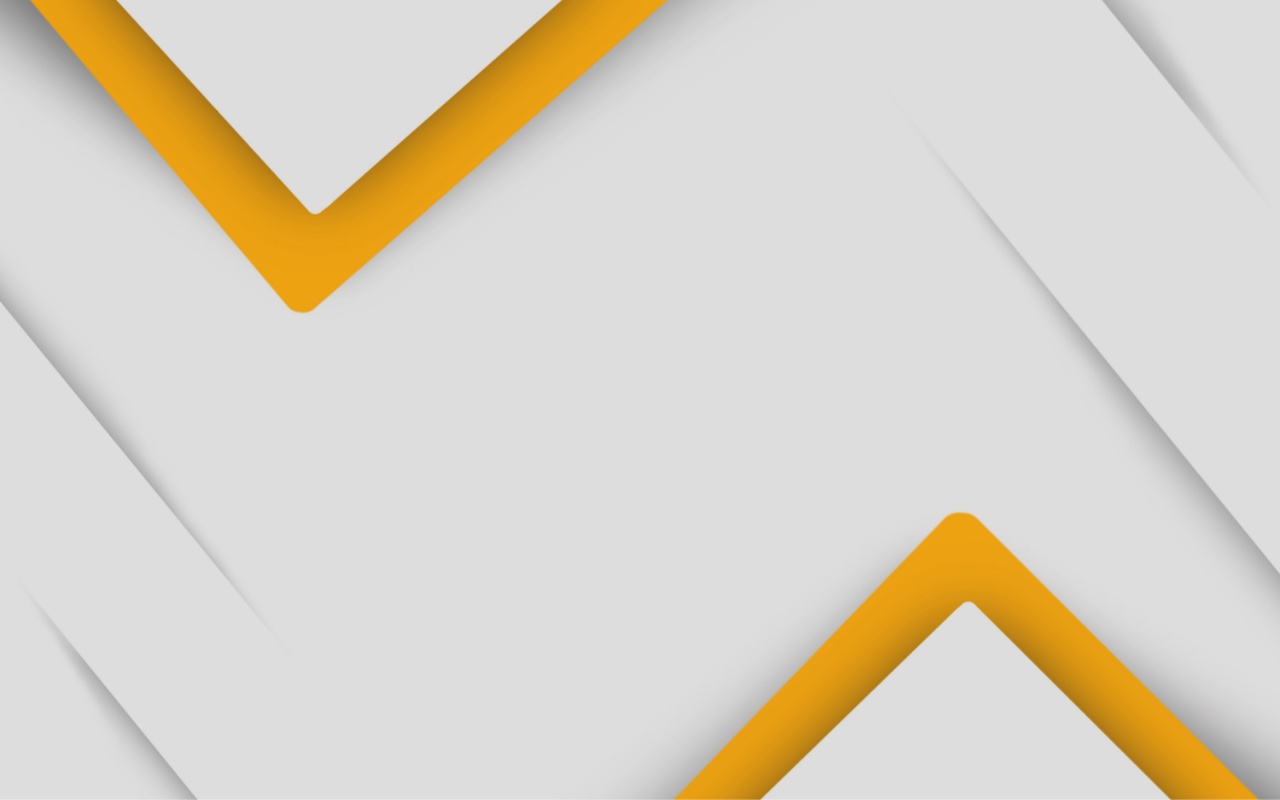
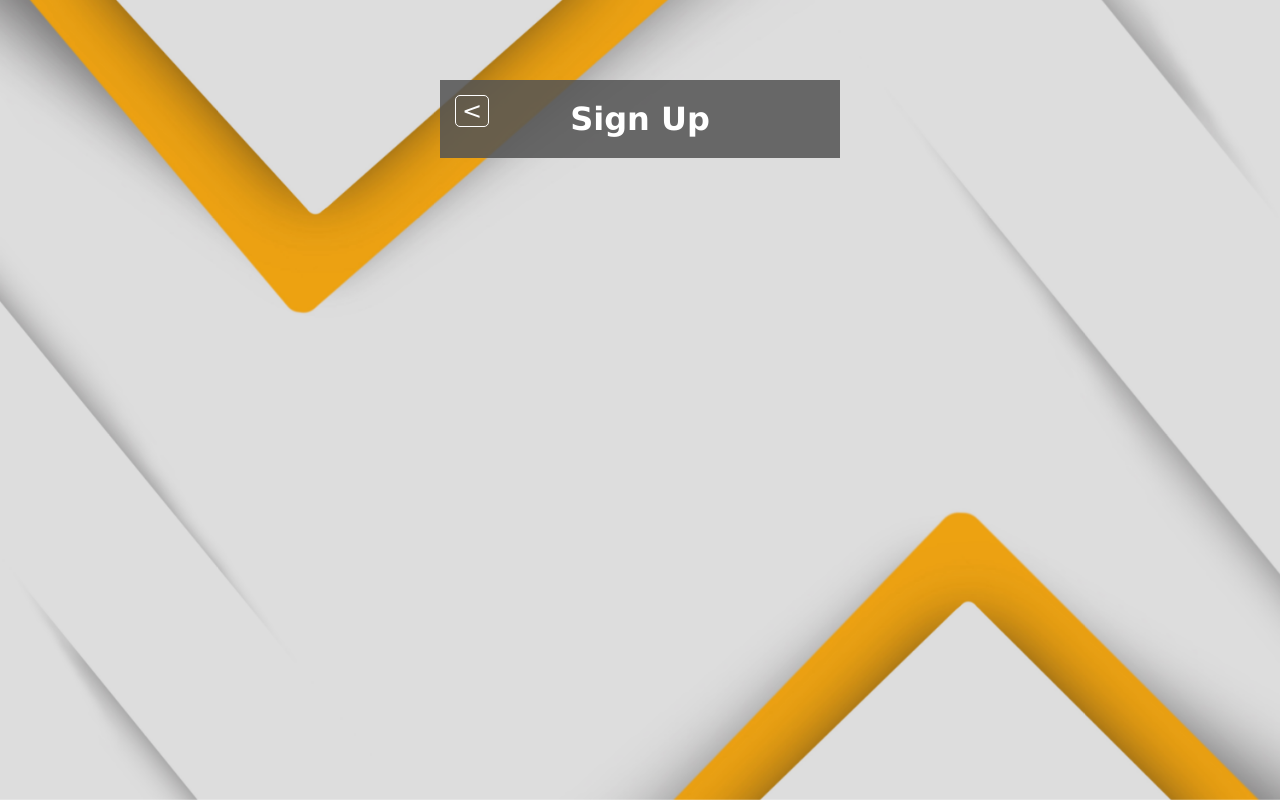
Before and after one commit to gl4zis/Online_school_frontend, a Vue app: page /signup in a window 1280 px wide. Before the commit this address had no page. Built offline with nearby package versions, Linux system fonts and the light colour scheme.

Commit message:
login form style update

```diff
--- a/src/components/LoginForm.vue
+++ b/src/components/LoginForm.vue
@@ -2,16 +2,22 @@
   <section class="form">
     <BackButton class="back"/>
     <h2>Sign In</h2>
+    <div class="input">
       <input type="text"
-           placeholder="Username|Email"
              v-model="username"
              :disabled="loading"
+             required
       />
+      <span class="label">Login|Email</span>
+    </div>
+    <div class="input">
       <input type="password"
-           placeholder="Password"
              v-model="password"
              :disabled="loading"
+             required
       />
+      <span class="label">Password</span>
+    </div>
     <p>Don't have an account? </p>
     <router-link class="link" to="/signup">Sign Up</router-link>
     <label class="checkbox">
@@ -113,12 +119,16 @@ section.form {
     width: 100%;
   }
 
-  input[type=text], input[type=password] {
-    color: $base-color;
-    font-size: 14pt;
+  .input {
+    position: relative;
+
+    input {
+      margin: 0;
+      color: black;
+      font-size: 12pt;
       height: 40px;
       width: 180px;
-    padding: 0 10px;
+      padding: 15px 0 0 10px;
       font-family: inherit;
       border: none;
 
@@ -126,8 +136,19 @@ section.form {
         outline: none;
       }
 
-    &:not(:placeholder-shown) {
-      color: black;
+      &:focus ~ .label,
+      &:not(:focus):valid ~ .label {
+        top: -15px;
+        font-size: 9pt;
+      }
+    }
+
+    span {
+      position: absolute;
+      color: $base-color;
+      font-size: 12pt;
+      top: -5px;
+      left: 10px;
     }
   }
 
--- /dev/null
+++ b/src/components/SignUpForm.vue
@@ -0,0 +1,55 @@
+<template>
+  <section class="form">
+    <BackButton class="back"/>
+    <h2>Sign Up</h2>
+  </section>
+</template>
+
+
+<script setup lang="ts">
+
+import BackButton from "@/components/layout/BackButton.vue";
+</script>
+
+<style scoped lang="scss">
+$base-color: #555D;
+$second-color: #FA0;
+
+section.form {
+  position: relative;
+  top: 10vh;
+  background-color: $base-color;
+  margin: auto;
+  display: flex;
+  flex-direction: column;
+  justify-content: space-between;
+  align-items: center;
+  max-width: 400px;
+  width: 40vw;
+  color: white;
+  padding: 5px;
+  font-size: 13pt;
+
+  .back {
+    position: absolute;
+    top: 0;
+    left: 15px;
+    color: white;
+
+    &:active {
+      border-color: black;
+    }
+  }
+
+  * {
+    margin-top: 15px;
+    margin-bottom: 15px;
+  }
+
+  h2 {
+    font-size: 24pt;
+    width: 100%;
+  }
+
+}
+</style>
--- a/src/modules/serverApi.ts
+++ b/src/modules/serverApi.ts
@@ -1,6 +1,5 @@
 import { User } from '@/modules/user'
 import {useAlertStore} from "@/stores/AlertStore";
-import {useAppStore} from "@/stores/AppStore";
 
 const SERVER_HOST = 'http://localhost:3030'
 
--- a/src/router/index.ts
+++ b/src/router/index.ts
@@ -1,11 +1,17 @@
 import { createRouter, createWebHistory, RouteRecordRaw } from 'vue-router'
 import Login from '../components/LoginForm.vue'
+import SignUp from '../components/SignUpForm.vue'
 
 const routes: Array<RouteRecordRaw> = [
   {
     path: '/login',
     name: 'login',
     component: Login
+  },
+  {
+    path: '/signup',
+    name: 'signup',
+    component: SignUp
   }
 ]
 
```
Lines whose indentation alone changed are shown as unchanged.
